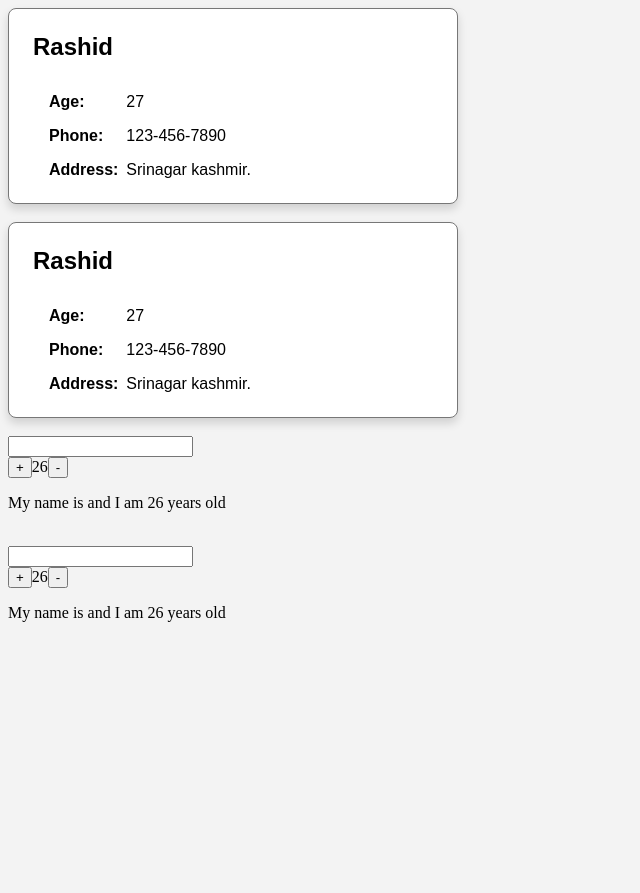
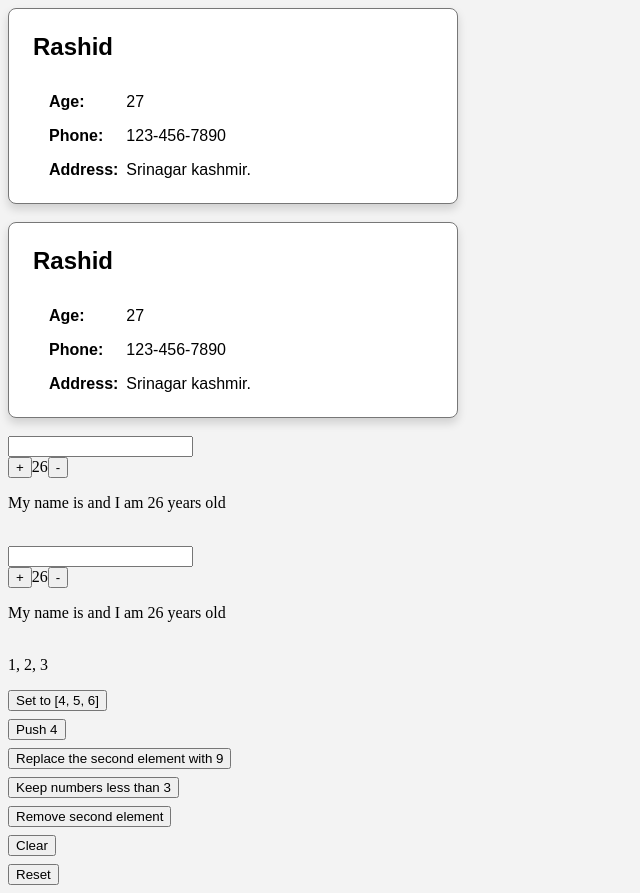
Before and after one commit to rashidyaqoob/upskill-reactjs, a React (Create React App) app: page / in a window 1280 px wide. Shown: the whole page, without its empty margins (0-640 px from the left). Before the commit the page ends 800 px from the top, so only its background shows below. Built offline with nearby package versions, Linux system fonts and the light colour scheme.

Commit message:
RHDX-564: useArray custom hook exercise

```diff
--- a/src/App.jsx
+++ b/src/App.jsx
@@ -4,6 +4,7 @@ import UserCard from "./components/UserCard";
 import { UserClassCard } from "./components/UserClassCard";
 import NameCounter from "./components/NameCounter";
 import { NameCounterClass } from "./components/NameCounterClass";
+import CustomArrayHook from "./components/CustomArrayHook";
 
 function App() {
   console.log(user);
@@ -31,6 +32,9 @@ function App() {
       <br />
 
       <NameCounterClass />
+
+      <br />
+      <CustomArrayHook />
     </div>
   );
 }
--- /dev/null
+++ b/src/components/CustomArrayHook.jsx
@@ -0,0 +1,38 @@
+import React from "react";
+import { useArray } from "./useArray";
+
+const INITIAL_ARRAY = [1, 2, 3];
+
+const CustomArrayHook = () => {
+  const { array, set, push, replace, filter, remove, clear, reset } =
+    useArray(INITIAL_ARRAY);
+
+  return (
+    <>
+      <div>{array.join(", ")}</div>
+      <div
+        style={{
+          display: "flex",
+          flexDirection: "column",
+          gap: ".5rem",
+          alignItems: "flex-start",
+          marginTop: "1rem",
+        }}
+      >
+        <button onClick={() => set([4, 5, 6])}>Set to [4, 5, 6]</button>
+        <button onClick={() => push(4)}>Push 4</button>
+        <button onClick={() => replace(1, 9)}>
+          Replace the second element with 9
+        </button>
+        <button onClick={() => filter((n) => n < 3)}>
+          Keep numbers less than 3
+        </button>
+        <button onClick={() => remove(1)}>Remove second element</button>
+        <button onClick={clear}>Clear</button>
+        <button onClick={reset}>Reset</button>
+      </div>
+    </>
+  );
+};
+
+export default CustomArrayHook;
--- /dev/null
+++ b/src/components/useArray.js
@@ -0,0 +1,35 @@
+import React, { useState } from "react";
+
+export function useArray(initialArray) {
+  const [array, setArray] = useState(initialArray);
+
+  const push = (value) => {
+    setArray((initialArray) => [...initialArray, value]);
+  };
+
+  const replace = (index, value) => {
+    setArray((initialArray) => [
+      ...initialArray.slice(0, index),
+      value,
+      ...initialArray.slice(index + 1),
+    ]);
+  };
+
+  const filter = (callback) => {
+    setArray(array.filter(callback));
+  };
+
+  const remove = (index) => {
+    setArray((prevArray) => prevArray.filter((_, i) => i !== index));
+  };
+
+  const clear = () => {
+    setArray([]);
+  };
+
+  const reset = () => {
+    setArray(initialArray);
+  };
+
+  return { array, push, set: setArray, replace, filter, remove, clear, reset };
+}
```
